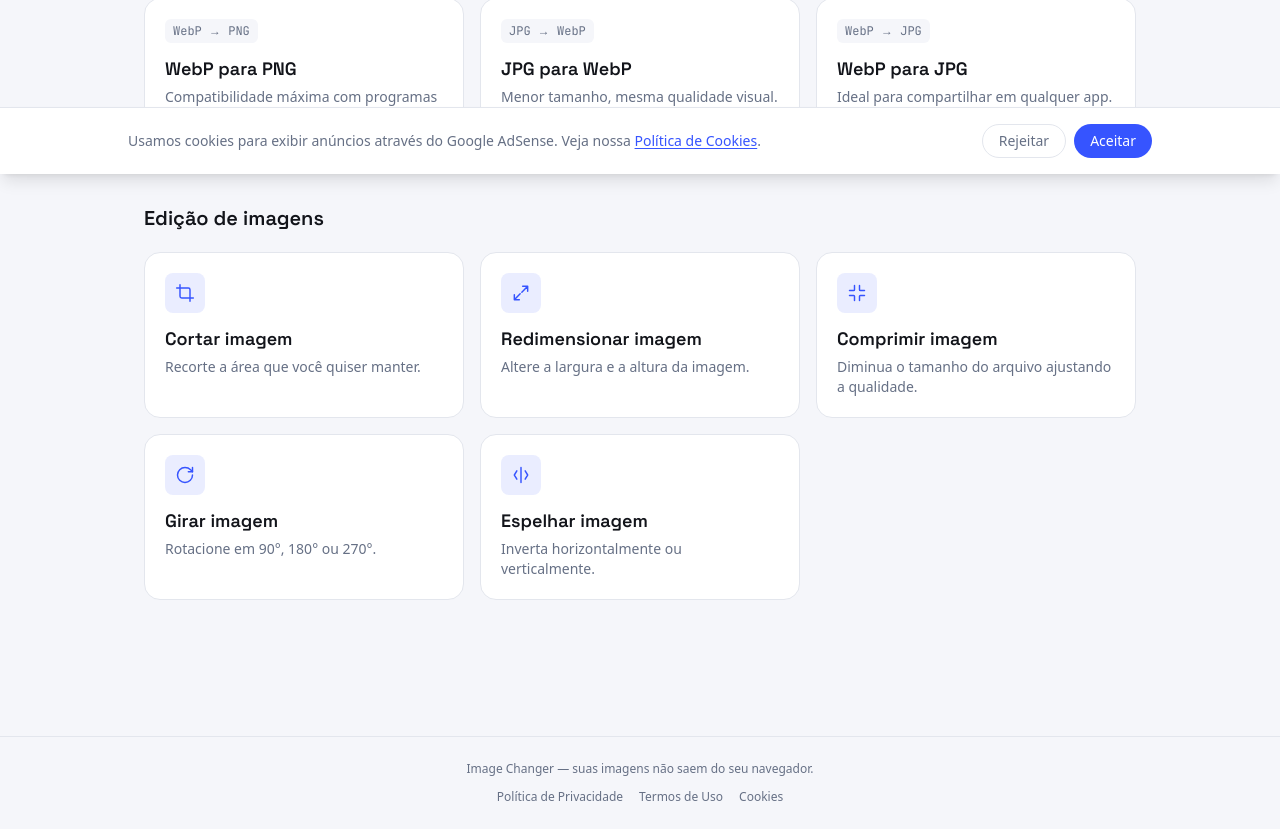
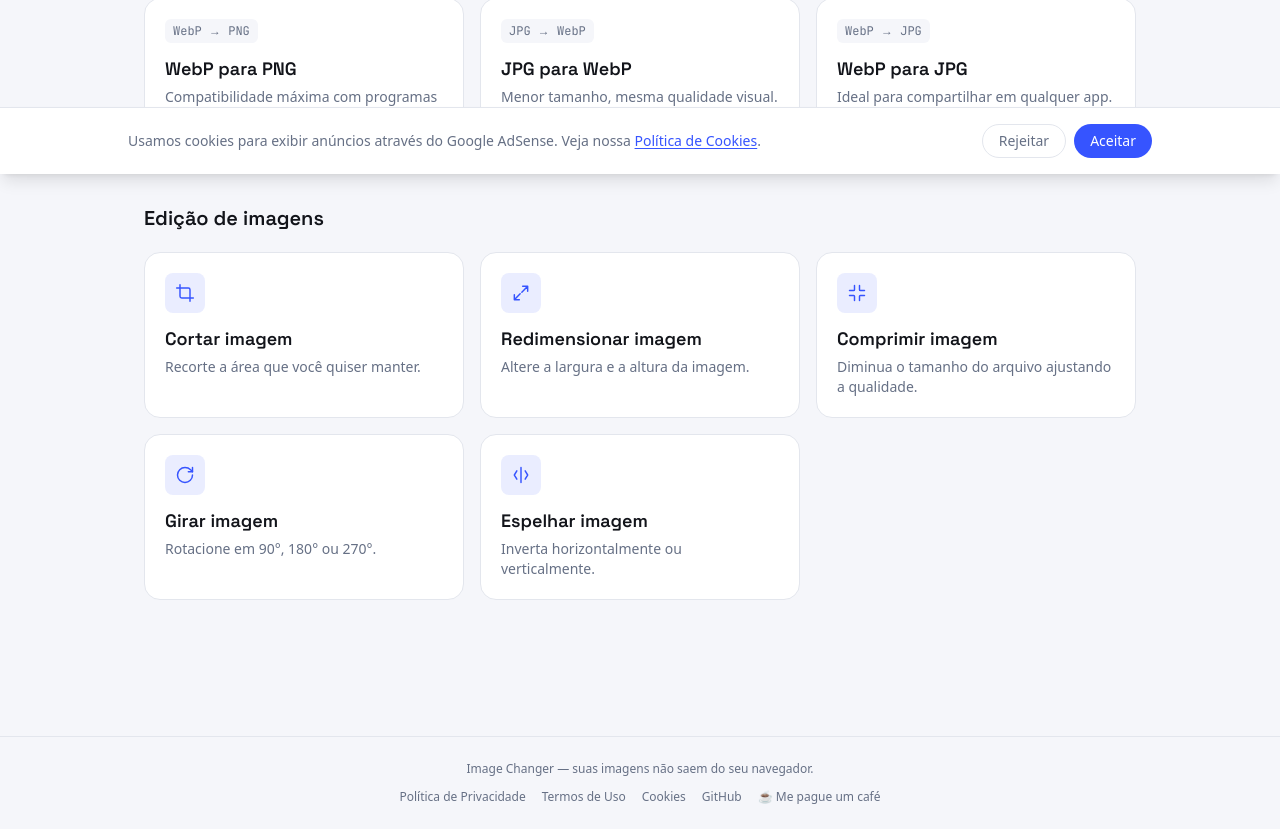
Before and after one commit to josevictorbdbr/ImageChanger, a Next.js app: page / in a window 1280 px wide. Shown: the part 626-1455 px from the top of the page. Built offline with nearby package versions, Linux system fonts and the light colour scheme.

Commit message:
Adds A Donation option at footer and changes the Main Screen tittle

```diff
--- /dev/null
+++ b/components/CoffeeButton.tsx
@@ -0,0 +1,32 @@
+import { useState } from "react";
+
+const EMAIL = "josevictorbdbr@gmail.com";
+
+export default function CoffeeButton() {
+  const [open, setOpen] = useState(false);
+
+  return (
+    <>
+      <button onClick={() => setOpen(true)} className="hover:text-accent">
+        ☕ Me pague um café
+      </button>
+
+      {open && (
+        <div className="fixed inset-0 z-50 flex items-center justify-center bg-black/40 px-4">
+          <div className="w-full max-w-sm rounded-2xl bg-white p-6 text-center shadow-lg">
+            <p className="text-2xl">☕</p>
+            <h2 className="mt-2 font-display text-lg font-semibold text-ink">Obrigado pelo apoio!</h2>
+            <p className="mt-2 text-sm text-muted">Minha chave Pix é o mesmo e-mail abaixo:</p>
+            <p className="mt-2 font-mono text-sm text-accent">{EMAIL}</p>
+            <button
+              onClick={() => setOpen(false)}
+              className="mt-5 rounded-full bg-accent px-5 py-1.5 text-sm font-medium text-white hover:bg-accent-hover"
+            >
+              Fechar
+            </button>
+          </div>
+        </div>
+      )}
+    </>
+  );
+}
--- a/components/Footer.tsx
+++ b/components/Footer.tsx
@@ -1,4 +1,5 @@
 import Link from "next/link";
+import CoffeeButton from "./CoffeeButton";
 
 export default function Footer() {
   return (
@@ -6,7 +7,7 @@ export default function Footer() {
       {/* Espaço reservado para anúncio do Google AdSense */}
       <div className="mx-auto flex max-w-5xl flex-col items-center gap-3 px-4 py-6 text-center text-xs text-muted">
         <p>Image Changer — suas imagens não saem do seu navegador.</p>
-        <nav className="flex gap-4">
+        <nav className="flex flex-wrap items-center justify-center gap-4">
           <Link href="/privacidade" className="hover:text-accent">
             Política de Privacidade
           </Link>
@@ -16,6 +17,15 @@ export default function Footer() {
           <Link href="/cookies" className="hover:text-accent">
             Cookies
           </Link>
+          <a
+            href="https://github.com/josevictorbdbr"
+            target="_blank"
+            rel="noopener noreferrer"
+            className="hover:text-accent"
+          >
+            GitHub
+          </a>
+          <CoffeeButton />
         </nav>
       </div>
     </footer>
--- a/pages/index.tsx
+++ b/pages/index.tsx
@@ -33,7 +33,7 @@ export default function Home() {
         <div className="mx-auto max-w-5xl px-4 py-16 text-center">
           <h1 className="font-display text-4xl font-bold text-ink sm:text-5xl">
             Converta e edite imagens.
-            <br /> Sem enviar nada para servidor nenhum.
+            <br /> Gratuitamente, sem cadastro.
           </h1>
           <p className="mx-auto mt-4 max-w-xl text-muted">
             Ferramentas gratuitas de conversão e edição de imagem, rápidas, sem cadastro e que processam tudo direto
```
